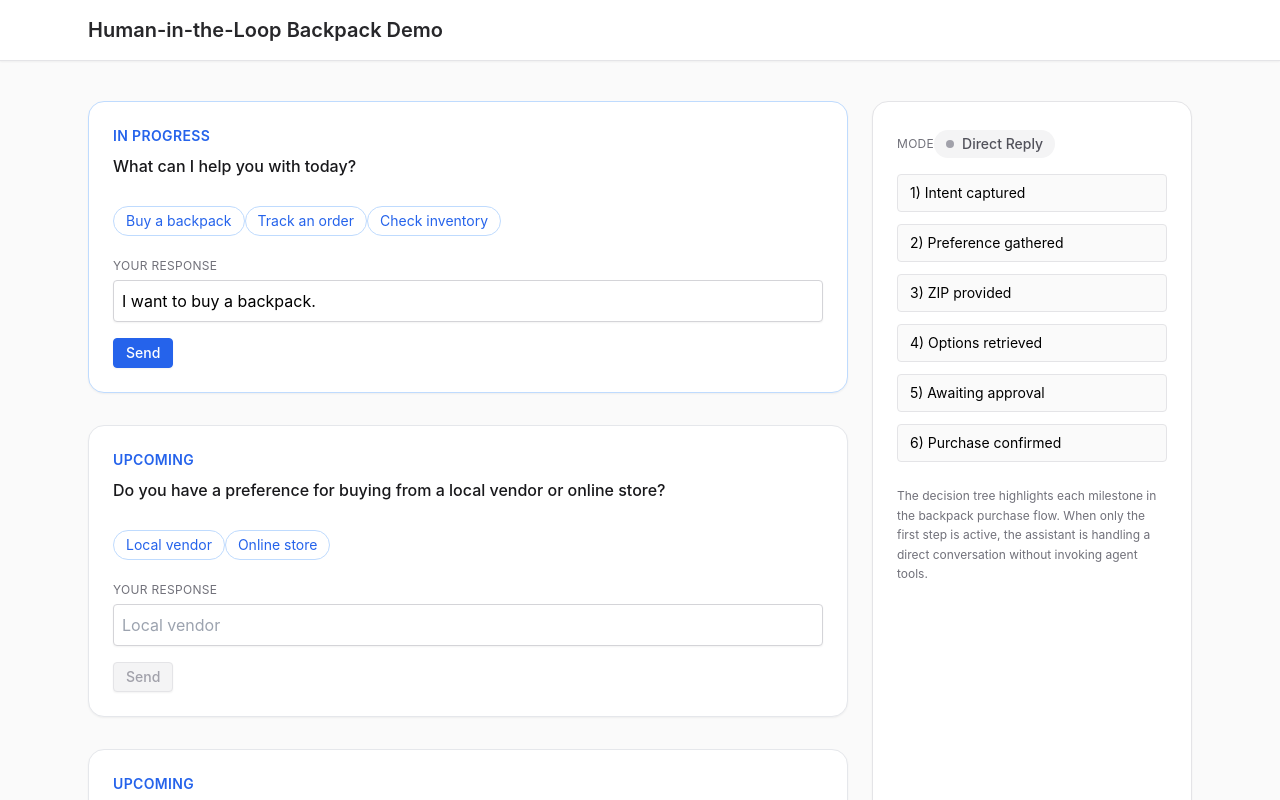
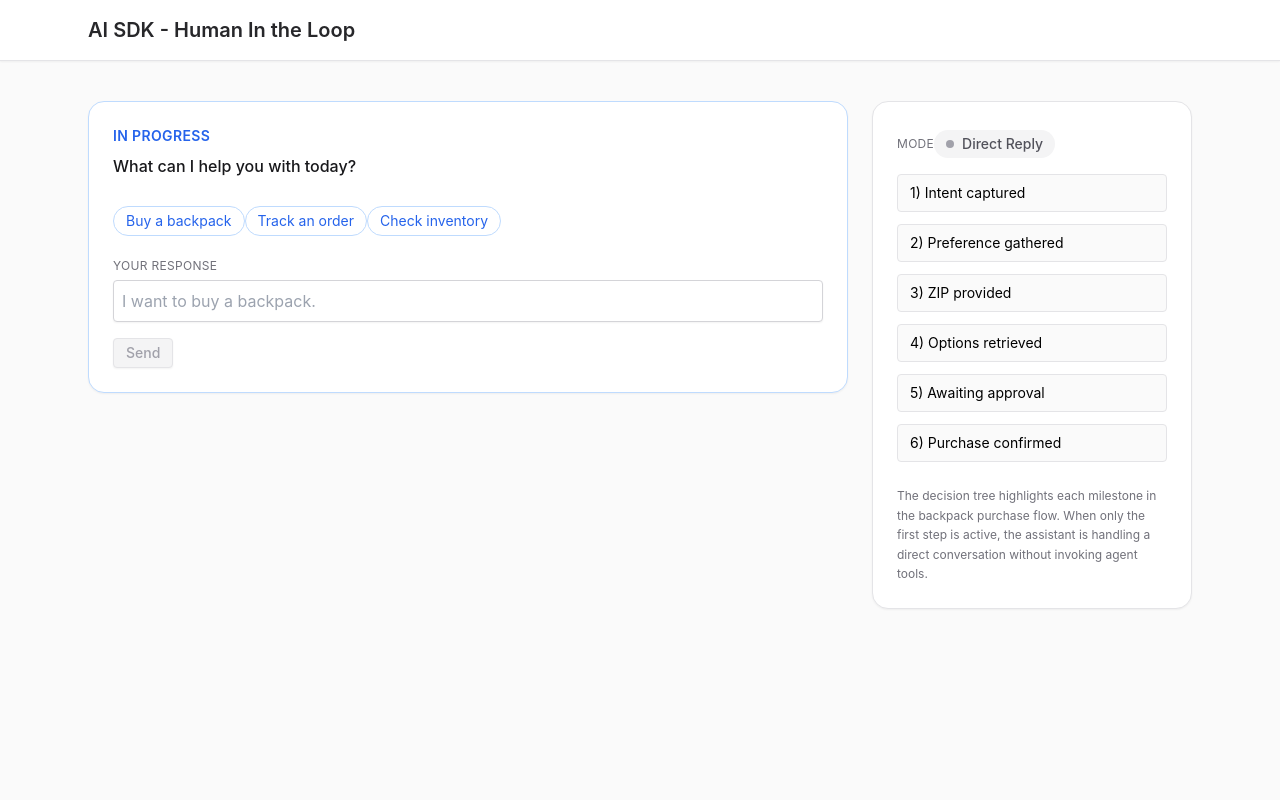
Before and after one commit to visaoenhance/realtime-voice-avatar-agent, a Next.js app: page / in a window 1280 px wide. Shown: the top 800 px of the page. Built offline with nearby package versions, Linux system fonts and the light colour scheme.

Commit message:
Enhance wizard flow and HITL branching

```diff
--- a/app/page.tsx
+++ b/app/page.tsx
@@ -5,7 +5,7 @@ import { DefaultChatTransport, getToolName, isToolUIPart } from 'ai';
 import { useEffect, useMemo, useState } from 'react';
 import { tools } from './api/chat/tools';
 import { APPROVAL, getToolsRequiringConfirmation } from './api/chat/utils';
-import { HumanInTheLoopUIMessage, MyTools } from './api/chat/types';
+import { HumanInTheLoopUIMessage } from './api/chat/types';
 
 type StageOption =
   | string
@@ -18,7 +18,7 @@ type StageOption =
       description?: string;
     };
 
-const backpackCards: StageOption[] = [
+const DEFAULT_BACKPACK_CARDS: StageOption[] = [
   {
     value: 'bk-001',
     label: 'Mission District Daypack',
@@ -46,48 +46,80 @@ const backpackCards: StageOption[] = [
   },
 ];
 
-const stagesConfig = [
-  {
-    id: 'intent',
-    prompt: 'What can I help you with today?',
-    options: ['Buy a backpack', 'Track an order', 'Check inventory'] as StageOption[],
-    autofill: 'I want to buy a backpack.',
-  },
-  {
-    id: 'preference',
-    prompt: 'Do you have a preference for buying from a local vendor or online store?',
-    options: ['Local vendor', 'Online store'] as StageOption[],
-    autofill: 'Local vendor',
-  },
-  {
-    id: 'zip',
-    prompt: 'Great! What is your ZIP code so I can search for local options?',
-    options: ['94107', '10001', 'Enter manually'] as StageOption[],
-    autofill: '94107',
-  },
-  {
-    id: 'select',
-    prompt:
-      "I found some backpack options for you. Please provide the ID of the backpack you'd like to purchase.",
-    options: backpackCards,
-    autofill: 'bk-001',
-  },
-  {
-    id: 'confirm',
-    prompt: 'Does this option look right? I just need the backpack ID to initiate the purchase.',
-    options: ['Yes, please confirm the purchase.', 'No, show me other options.'] as StageOption[],
-    autofill: 'Yes, please confirm the purchase.',
-  },
+const AFFIRMATIVE_KEYWORDS = [
+  'yes',
+  'yep',
+  'yeah',
+  'sure',
+  'confirm',
+  'approved',
+  'absolutely',
+  'please confirm',
+  'sounds good',
+  'do it',
 ];
 
+const NEGATIVE_START_TOKENS = ['no', 'nah', 'nope', 'not', 'cancel', 'decline'];
+const NEGATIVE_PHRASES = [
+  'show me other',
+  'show me another',
+  'something else',
+  'different',
+  'another option',
+  'another backpack',
+  'another bag',
+  'another one',
+  'find another',
+  'try again',
+  'change',
+  "let's look at",
+];
+
+const normalizeResponse = (value?: string) =>
+  value
+    ?.toLowerCase()
+    .replace(/[-_,.!?]/g, ' ')
+    .replace(/\s+/g, ' ')
+    .trim() ?? '';
+
+const isAffirmativeResponse = (value?: string) => {
+  const normalized = normalizeResponse(value);
+  if (!normalized) {
+    return false;
+  }
+
+  return AFFIRMATIVE_KEYWORDS.some(keyword =>
+    normalized === keyword || normalized.startsWith(`${keyword} `),
+  );
+};
+
+const isNegativeResponse = (value?: string) => {
+  const normalized = normalizeResponse(value);
+  if (!normalized) {
+    return false;
+  }
+
+  const [firstToken] = normalized.split(' ');
+  if (NEGATIVE_START_TOKENS.includes(firstToken)) {
+    return true;
+  }
+
+  if (normalized.startsWith('another ')) {
+    return true;
+  }
+
+  return NEGATIVE_PHRASES.some(phrase => normalized.includes(phrase));
+};
+
 export default function Chat() {
-  const { messages, addToolResult, sendMessage } =
+  const { messages, addToolResult, sendMessage, status } =
     useChat<HumanInTheLoopUIMessage>({
       transport: new DefaultChatTransport({ api: '/api/chat' }),
     });
   const [input, setInput] = useState('');
   const [stageResponses, setStageResponses] = useState<Record<string, string>>({});
   const [showDecisionTree, setShowDecisionTree] = useState(false);
+  const [thinkingStageId, setThinkingStageId] = useState<string | null>(null);
 
   const toolsRequiringConfirmation = getToolsRequiringConfirmation(tools);
 
@@ -119,7 +151,9 @@ export default function Chat() {
       m.parts?.some(
         part =>
           part.type === 'text' &&
-          /purchase has been initiated|receipt/i.test(part.text ?? ''),
+          /purchase has been initiated|purchase confirmed|receipt/i.test(
+            part.text ?? '',
+          ),
       ),
     );
 
@@ -137,27 +171,139 @@ export default function Chat() {
     };
   }, [messages, pendingToolCallConfirmation]);
 
+  const backpackOptions = useMemo(() => {
+    for (let messageIndex = messages.length - 1; messageIndex >= 0; messageIndex -= 1) {
+      const message = messages[messageIndex];
+      if (!message?.parts) {
+        continue;
+      }
+
+      for (let partIndex = message.parts.length - 1; partIndex >= 0; partIndex -= 1) {
+        const part = message.parts[partIndex];
+        if (!isToolUIPart(part) || getToolName(part) !== 'searchLocalBackpacks') {
+          continue;
+        }
+
+        const rawOutput = (part as any).output ?? (part as any).result;
+
+        if (!rawOutput) {
+          continue;
+        }
+
+        try {
+          const parsed = typeof rawOutput === 'string' ? JSON.parse(rawOutput) : rawOutput;
+          const candidates = Array.isArray(parsed?.options)
+            ? parsed.options
+            : Array.isArray(parsed)
+            ? parsed
+            : [];
+
+          if (!Array.isArray(candidates) || candidates.length === 0) {
+            continue;
+          }
+
+          return candidates.map(candidate => ({
+            value: candidate.id,
+            label: candidate.name ?? candidate.id,
+            price: candidate.price,
+            vendor: candidate.vendor,
+            distance: candidate.distance,
+            description: candidate.description,
+          })) as StageOption[];
+        } catch (error) {
+          console.warn('Failed to parse backpack options from tool output', error);
+        }
+      }
+    }
+
+    return DEFAULT_BACKPACK_CARDS;
+  }, [messages]);
+
+  const selectedBackpack = useMemo(() => {
+    const selectedId = stageResponses.select?.trim();
+    if (!selectedId) {
+      return null;
+    }
+
+    const match = backpackOptions.find(
+      option => typeof option !== 'string' && option.value === selectedId,
+    );
+
+    return (match && typeof match !== 'string' ? match : null) as
+      | Extract<StageOption, { value: string }>
+      | null;
+  }, [backpackOptions, stageResponses.select]);
+
+  const confirmResponse = stageResponses.confirm;
+  const confirmApproved =
+    conversationStages.purchaseConfirmed || isAffirmativeResponse(confirmResponse);
+
   const stageCompletionMap: Record<string, boolean> = {
     intent: Boolean(stageResponses.intent),
     preference: Boolean(stageResponses.preference),
     zip: Boolean(stageResponses.zip),
     select: Boolean(stageResponses.select),
-    confirm: Boolean(stageResponses.confirm) || conversationStages.purchaseConfirmed,
+    confirm: confirmApproved,
   };
 
-  const activeStage = stagesConfig.find(stage => !stageCompletionMap[stage.id])?.id ?? null;
+  const stageConfig = useMemo(() => {
+    const firstBackpackId = backpackOptions.find(
+      option => typeof option !== 'string',
+    ) as Extract<StageOption, { value: string }> | undefined;
+
+    return [
+      {
+        id: 'intent',
+        prompt: 'What can I help you with today?',
+        options: ['Buy a backpack', 'Track an order', 'Check inventory'] as StageOption[],
+        autofill: 'I want to buy a backpack.',
+      },
+      {
+        id: 'preference',
+        prompt: 'Do you have a preference for buying from a local vendor or online store?',
+        options: ['Local vendor', 'Online store'] as StageOption[],
+        autofill: 'Local vendor',
+      },
+      {
+        id: 'zip',
+        prompt: 'Great! What is your ZIP code so I can search for local options?',
+        options: ['94107', '10001', 'Enter manually'] as StageOption[],
+        autofill: '94107',
+      },
+      {
+        id: 'select',
+        prompt:
+          "I found some backpack options for you. Please provide the ID of the backpack you'd like to purchase.",
+        options: backpackOptions,
+        autofill: firstBackpackId?.value ?? '',
+      },
+      {
+        id: 'confirm',
+        prompt:
+          'Does this option look right? I just need the backpack ID to initiate the purchase.',
+        options: ['Yes, please confirm the purchase.', 'No, show me other options.'] as StageOption[],
+        autofill: 'Yes, please confirm the purchase.',
+      },
+    ];
+  }, [backpackOptions]);
+
+  const activeStage = stageConfig.find(stage => !stageCompletionMap[stage.id])?.id ?? null;
 
   useEffect(() => {
     if (!activeStage) {
       return;
     }
-    const stage = stagesConfig.find(s => s.id === activeStage);
-    if (stage && stage.autofill) {
-      setInput(stage.autofill);
-    }
+    setInput('');
+    setThinkingStageId(null);
   }, [activeStage]);
 
-  const resolvedStages = stagesConfig.map(stage => {
+  useEffect(() => {
+    if (status === 'ready' || status === 'error') {
+      setThinkingStageId(null);
+    }
+  }, [status]);
+
+  const resolvedStages = stageConfig.map(stage => {
     const isCompleted = stageCompletionMap[stage.id];
     const isActive = activeStage === stage.id;
 
@@ -169,6 +315,39 @@ export default function Chat() {
       assistantText: stage.prompt,
     };
   });
+
+  const visibleStages = resolvedStages.filter(
+    stage => stage.isCompleted || stage.isActive,
+  );
+
+  const summaryItems = useMemo(() => {
+    return stageConfig
+      .map(stage => {
+        const response = stageResponses[stage.id];
+        if (!response) {
+          return null;
+        }
+
+        if (stage.id === 'select' && selectedBackpack) {
+          return {
+            id: stage.id,
+            label: stage.prompt,
+            detail: `${selectedBackpack.label} (${selectedBackpack.value.toUpperCase()}) from ${selectedBackpack.vendor} at $${selectedBackpack.price}`,
+          };
+        }
+
+        if (stage.id === 'confirm' && !confirmApproved) {
+          return null;
+        }
+
+        return {
+          id: stage.id,
+          label: stage.prompt,
+          detail: response,
+        };
+      })
+      .filter(Boolean) as Array<{ id: string; label: string; detail: string }>;
+  }, [stageConfig, stageResponses, selectedBackpack, confirmApproved]);
 
   const decisionTreeContent = (
     <>
@@ -272,14 +451,6 @@ export default function Chat() {
 
   const currentStage = resolvedStages.find(stage => stage.isActive) ?? null;
 
-  useEffect(() => {
-    if (!currentStage) {
-      return;
-    }
-    if (!currentStage.isCompleted && currentStage.autofill) {
-      setInput(currentStage.autofill);
-    }
-  }, [currentStage]);
 
   const submitStageResponse = async (stageId: string, value: string) => {
     if (pendingToolCallConfirmation) {
@@ -289,8 +460,23 @@ export default function Chat() {
     if (!trimmed) {
       return;
     }
+    setThinkingStageId(stageId);
     await sendMessage({ text: trimmed });
-    setStageResponses(prev => ({ ...prev, [stageId]: trimmed }));
+    setStageResponses(prev => {
+      if (stageId === 'select') {
+        return { ...prev, select: trimmed, confirm: '' };
+      }
+
+      if (stageId === 'confirm') {
+        if (isNegativeResponse(trimmed)) {
+          return { ...prev, confirm: '', select: '' };
+        }
+
+        return { ...prev, confirm: trimmed };
+      }
+
+      return { ...prev, [stageId]: trimmed };
+    });
     setInput('');
   };
 
@@ -325,7 +511,7 @@ export default function Chat() {
       <header className="border-b border-zinc-200 bg-white shadow-sm">
         <div className="mx-auto flex w-full max-w-6xl items-center justify-between px-6 py-4">
           <h1 className="text-lg font-semibold text-zinc-800 md:text-xl">
-            Human-in-the-Loop Backpack Demo
+            AI SDK - Human In the Loop
           </h1>
           <button
             onClick={() => setShowDecisionTree(true)}
@@ -338,7 +524,7 @@ export default function Chat() {
 
       <main className="mx-auto flex w-full max-w-6xl flex-col-reverse gap-6 px-6 py-6 md:flex-row md:py-10">
         <section className="flex-1 space-y-8">
-          {resolvedStages.map(stage => {
+          {visibleStages.map(stage => {
             const showOptions = stage.options.length > 0;
             const isCurrent = currentStage?.id === stage.id;
 
@@ -354,12 +540,34 @@ export default function Chat() {
                 }`}
               >
                 <div className="text-sm font-semibold text-blue-600 uppercase tracking-wide">
-                  {stage.isCompleted ? 'Completed step' : isCurrent ? 'In progress' : 'Upcoming'}
+                  {stage.isCompleted ? 'Completed step' : 'In progress'}
                 </div>
 
                 <div className="mt-2 text-base font-medium text-zinc-900">
                   {stage.assistantText}
                 </div>
+
+                {stage.id === 'confirm' && selectedBackpack && (
+                  <div className="mt-4 rounded-xl border border-zinc-200 bg-zinc-50 p-4 text-sm text-zinc-600">
+                    <div className="text-xs uppercase tracking-wide text-zinc-500">
+                      Selected backpack
+                    </div>
+                    <div className="mt-2 text-base font-semibold text-zinc-900">
+                      {selectedBackpack.label}
+                    </div>
+                    <div>Vendor: {selectedBackpack.vendor}</div>
+                    <div>Price: ${selectedBackpack.price}</div>
+                    <div>Distance: {selectedBackpack.distance}</div>
+                    {selectedBackpack.description && (
+                      <div className="mt-2 text-sm text-zinc-500">
+                        {selectedBackpack.description}
+                      </div>
+                    )}
+                    <div className="mt-2 text-xs text-blue-600">
+                      Respond with ID <span className="font-semibold">{selectedBackpack.value.toUpperCase()}</span> to confirm.
+                    </div>
+                  </div>
+                )}
 
                 {stage.isCompleted && stage.userText && (
                   <div className="mt-3 text-sm text-zinc-600">
@@ -476,6 +684,68 @@ export default function Chat() {
             );
           })}
 
+          {stageCompletionMap.confirm && summaryItems.length > 0 && (
+            <div className="rounded-2xl border border-green-200 bg-green-50 px-6 py-6 shadow-sm">
+              <div className="text-sm font-semibold uppercase tracking-wide text-green-600">
+                Session summary
+              </div>
+              <p className="mt-2 text-sm text-green-700">
+                Here is how the agent guided this purchase:
+              </p>
+              <ol className="mt-4 space-y-3 text-sm text-green-800">
+                {summaryItems.map(item => (
+                  <li key={item.id} className="rounded-md bg-white/60 px-3 py-2 shadow-sm">
+                    <div className="text-xs uppercase tracking-wide text-green-500">
+                      {item.label}
+                    </div>
+                    <div className="mt-1 font-medium text-green-900">
+                      {item.detail}
+                    </div>
+                  </li>
+                ))}
+              </ol>
+
+              {selectedBackpack && (
+                <div className="mt-4 rounded-md border border-green-300 bg-white px-3 py-3 text-sm text-green-800">
+                  <div className="text-xs uppercase tracking-wide text-green-500">
+                    Final decision
+                  </div>
+                  <div className="mt-1 font-semibold text-green-900">
+                    Initiated purchase for {selectedBackpack.label} ({selectedBackpack.value.toUpperCase()})
+                  </div>
+                  <div>Vendor: {selectedBackpack.vendor}</div>
+                  <div>Price: ${selectedBackpack.price}</div>
+                </div>
+              )}
+
+              <div className="mt-4 text-xs text-green-600">
+                The agent collected your intent, vendor preference, and ZIP code, then called `searchLocalBackpacks` to gather options. Your approval of `initiatePurchase` completed the flow.
+              </div>
+            </div>
+          )}
+
+          {thinkingStageId &&
+            (status === 'submitted' || status === 'streaming') &&
+            !pendingToolCallConfirmation && (
+            <div className="flex items-center gap-3 rounded-full border border-zinc-200 bg-white px-4 py-2 text-sm text-zinc-600 shadow-sm">
+              <span className="flex h-3 w-12 items-end justify-between">
+                <span
+                  className="h-full w-2 animate-bounce rounded-full bg-blue-500"
+                  style={{ animationDelay: '0ms' }}
+                />
+                <span
+                  className="h-full w-2 animate-bounce rounded-full bg-blue-500"
+                  style={{ animationDelay: '150ms' }}
+                />
+                <span
+                  className="h-full w-2 animate-bounce rounded-full bg-blue-500"
+                  style={{ animationDelay: '300ms' }}
+                />
+              </span>
+              Thinking...
+            </div>
+          )}
+
           {pendingToolCallConfirmation && (
             <div className="rounded-2xl border border-blue-200 bg-blue-50 px-4 py-3 text-sm text-blue-700">
               Waiting for your confirmation to proceed. Approve or decline the action
```
Also changed, not shown: app/api/chat/route.ts (+12 -2 lines).
